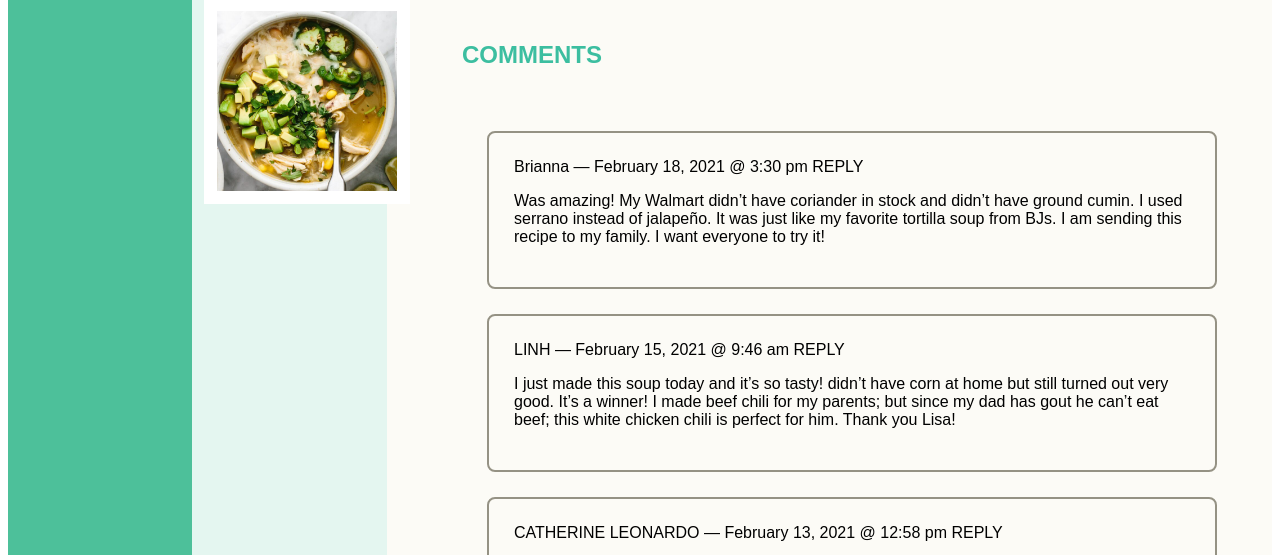
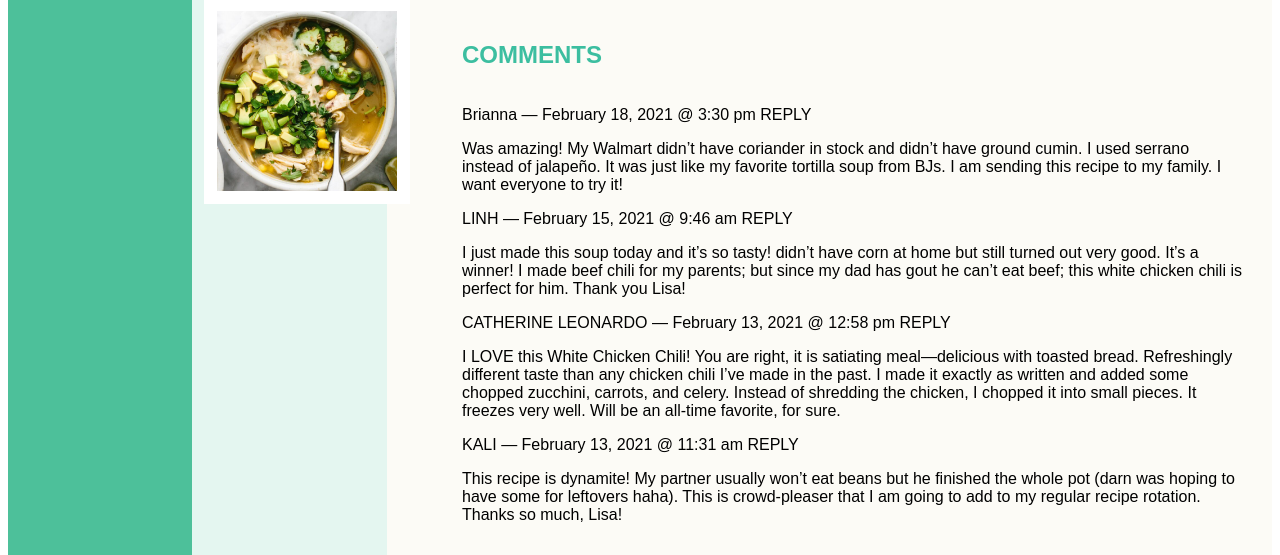
Before and after one commit to zq170829/m2-w4-d1-homework, a plain HTML site: page homework_foodblog.html in a window 1280 px wide. Shown: the part 228-783 px from the top of the page. Drawn offline with nearby package versions, Linux system fonts and the light colour scheme.

Commit message:
2-w4-d1-homework

```diff
--- a/homework_foodblog.html
+++ b/homework_foodblog.html
@@ -1,5 +1,6 @@
 <!DOCTYPE html>
 <html lang="en">
+
 <head>
     <title>Food Blog</title>
     <meta charset="UTF-8">
@@ -9,23 +10,26 @@
     <link href="https://fonts.googleapis.com/css2?family=Sacramento&display=swap" rel="stylesheet">
     <style>
         * {
-            font-family:Arial, Helvetica, sans-serif;
+            font-family: Arial, Helvetica, sans-serif;
         }
+
         #leftside {
-            float:left;
+            float: left;
             width: 30%;
             min-height: 1200px;
-            background-color:rgb(77, 192, 154);
+            background-color: rgb(77, 192, 154);
         }
+
         #rightside {
-            float:left;
+            float: left;
             width: 70%;
             min-height: 1200px;
-            background-color:rgb(238, 226, 192);
-            position:relative;
+            background-color: rgb(238, 226, 192);
+            position: relative;
         }
+
         #container {
-            background-color:rgba(255, 255, 255, 0.85);
+            background-color: rgba(255, 255, 255, 0.85);
             position: absolute;
             top: 15%;
             left: 15%;
@@ -33,43 +37,51 @@
             min-height: 1050px;
             border-radius: 0.7em;
         }
+
         header {
             height: 50px;
-            background-color:rgba(231, 229, 229, 0.5);
+            background-color: rgba(231, 229, 229, 0.5);
             font-size: 2.75em;
-            padding:0.5em;
-            color:rgb(216, 150, 7);
+            padding: 0.5em;
+            color: rgb(216, 150, 7);
         }
+
         header span {
             font-family: 'Sacramento', cursive;
         }
+
         main {
             position: relative;
         }
+
         main h2 {
             position: absolute;
             left: 20%;
             top: 30px;
             margin: 25px 0 200px 50px;
-            color:rgb(60, 190, 160);
+            color: rgb(60, 190, 160);
             text-transform: uppercase;
         }
+
         main #photos img {
             margin: 0.75em;
             border: 0.85em solid rgb(255, 255, 255);
         }
+
         section#blogposts {
             position: absolute;
             left: 20%;
             top: 70px;
             padding: 50px;
         }
+
         main .post {
             margin: 25px;
             padding: 25px;
             border: 2px solid rgba(83, 78, 58, 0.6);
             border-radius: 0.5em;
         }
+
         footer {
             position: absolute;
             bottom: 0;
@@ -83,6 +95,7 @@
 
 
 </head>
+
 <body>
     <aside id="leftside"></aside>
     <aside id="rightside"></aside>
@@ -99,39 +112,39 @@
 
             <section id="blogposts">
 
-    <div class="post">
-        <span class="author">Brianna</span> —
-        <span class="date">February 18, 2021 @ 3:30 pm</span>
-        <span class="reply">REPLY</span>
+                <div class="person1">
+                    <span class="author">{{person1.author}}</span>
+                    <span class="date">{{person1.date}}</span>
+                    <span class="reply">{{person1.reply}}</span>
                     <p>
-        Was amazing! My Walmart didn’t have coriander in stock and didn’t have ground cumin. I used serrano instead of jalapeño. It was just like my favorite tortilla soup from BJs. I am sending this recipe to my family. I want everyone to try it!
+                        {{person1.message}}
                     </p>
                 </div>
 
-    <div class="post">
-        <span class="author">LINH</span> —
-        <span class="date">February 15, 2021 @ 9:46 am</span>
-        <span class="reply">REPLY</span>
+                <div class="person2">
+                    <span class="author">{{person2.author}}</span>
+                    <span class="date">{{person2.date}}</span>
+                    <span class="reply">{{person2.reply}}</span>
                     <p>
-        I just made this soup today and it’s so tasty! didn’t have corn at home but still turned out very good.  It’s a winner!  I made beef chili for my parents; but since my dad has gout he can’t eat beef; this white chicken chili is perfect for him.  Thank you Lisa!
+                        {{person2.message}}
                     </p>
                 </div>
 
-    <div class="post">
-        <span class="author">CATHERINE LEONARDO</span> —
-        <span class="date">February 13, 2021 @ 12:58 pm</span>
-        <span class="reply">REPLY</span>
+                <div class="person3">
+                    <span class="author">{{person3.author}}</span>
+                    <span class="date">{{person3.date}}</span>
+                    <span class="reply">{{person3.reply}}</span>
                     <p>
-        I LOVE this White Chicken Chili! You are right, it is satiating meal—delicious with toasted bread. Refreshingly different taste than any chicken chili I’ve made in the past. I made it exactly as written and added some chopped zucchini, carrots, and celery. Instead of shredding the chicken, I chopped it into small pieces. It freezes very well. Will be an all-time favorite, for sure.
+                        {{person3.message}}
                     </p>
                 </div>
 
-    <div class="post">
-        <span class="author">KALI</span> —
-        <span class="date">February 13, 2021 @ 11:31 am</span>
-        <span class="reply">REPLY</span>
+                <div class="person3">
+                    <span class="author">{{person4.author}}</span>
+                    <span class="date">{{person4.date}}</span>
+                    <span class="reply">{{person4.reply}}</span>
                     <p>
-        This recipe is dynamite! My partner usually won’t eat beans but he finished the whole pot (darn was hoping to have some for leftovers haha). This is crowd-pleaser that I am going to add to my regular recipe rotation. Thanks so much, Lisa!
+                        {{person4.message}}
                     </p>
                 </div>
 
@@ -144,6 +157,54 @@
         </footer>
 
     </div>
+    <script>
+        Vue.component('mycomponent1', {
+            template: '<header><span>Food Blog</span></header>'
+        });
+        Vue.component('mycomponent2', {
+            template: '<h2>Comments</h2>'
+        });
+        var vm1 = new Vue({
+            el: '#component1'
+        })
+        var vm2 = new Vue({
+            el: '#component2'
+        })
+        var app = new Vue({
+            el: '#blogposts',
+            data: {
+                person1: {
+                    author: 'Brianna — ',
+                    date: 'February 18, 2021 @ 3:30 pm',
+                    reply: 'REPLY',
+                    message: 'Was amazing! My Walmart didn’t have coriander in stock and didn’t have ground cumin. I used serrano instead of jalapeño. It was just like my favorite tortilla soup from BJs. I am sending this recipe to my family. I want everyone to try it!'
+                },
+                person2: {
+                    author: 'LINH — ',
+                    date: 'February 15, 2021 @ 9:46 am',
+                    reply: 'REPLY',
+                    message: 'I just made this soup today and it’s so tasty! didn’t have corn at home but still turned out very good. It’s a winner! I made beef chili for my parents; but since my dad has gout he can’t eat beef; this white chicken chili is perfect for him. Thank you Lisa!'
+                },
+                person3: {
+                    author: 'CATHERINE LEONARDO — ',
+                    date: 'February 13, 2021 @ 12:58 pm',
+                    reply: 'REPLY',
+                    message: 'I LOVE this White Chicken Chili! You are right, it is satiating meal—delicious with toasted bread. Refreshingly different taste than any chicken chili I’ve made in the past. I made it exactly as written and added some chopped zucchini, carrots, and celery. Instead of shredding the chicken, I chopped it into small pieces. It freezes very well. Will be an all-time favorite, for sure.'
+                },
+                person4: {
+                    author: 'KALI —',
+                    date: 'February 13, 2021 @ 11:31 am',
+                    reply: 'REPLY',
+                    message: 'This recipe is dynamite! My partner usually won’t eat beans but he finished the whole pot (darn was hoping to have some for leftovers haha). This is crowd-pleaser that I am going to add to my regular recipe rotation. Thanks so much, Lisa!'
+                }
+            }
 
+
+        })
+
+
+
+    </script>
 </body>
+
 </html>
```
Lines whose indentation alone changed are shown as unchanged.
